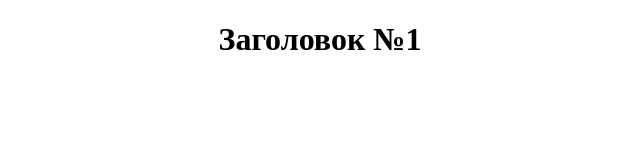
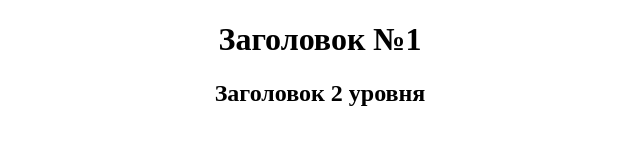
Before and after one commit to dtrsh123-creator/first-project, a plain HTML site: page index.html in a window 1280 px wide. Shown: the whole page, without its empty margins (320-960 px from the left). Drawn offline with Linux system fonts and the light colour scheme; files whose address does not match are found by name.

Commit message:
Заголовок второго уровня

```diff
--- a/index.html
+++ b/index.html
@@ -5,7 +5,8 @@
     <link href="C:\Users\glink\OneDrive\Рабочий стол\dev\first-project\style.css" rel="stylesheet">
   </head>
   <body>
-    <h1>Заголовок №1</h1>
+    <h1 class="title">Заголовок №1</h1>
+    <h2 class="title">Заголовок 2 уровня</h2>
 
 
   </body>
--- a/style.css
+++ b/style.css
@@ -1,3 +1,3 @@
-h1 {
+.title {
   text-align: center;
 }
```
